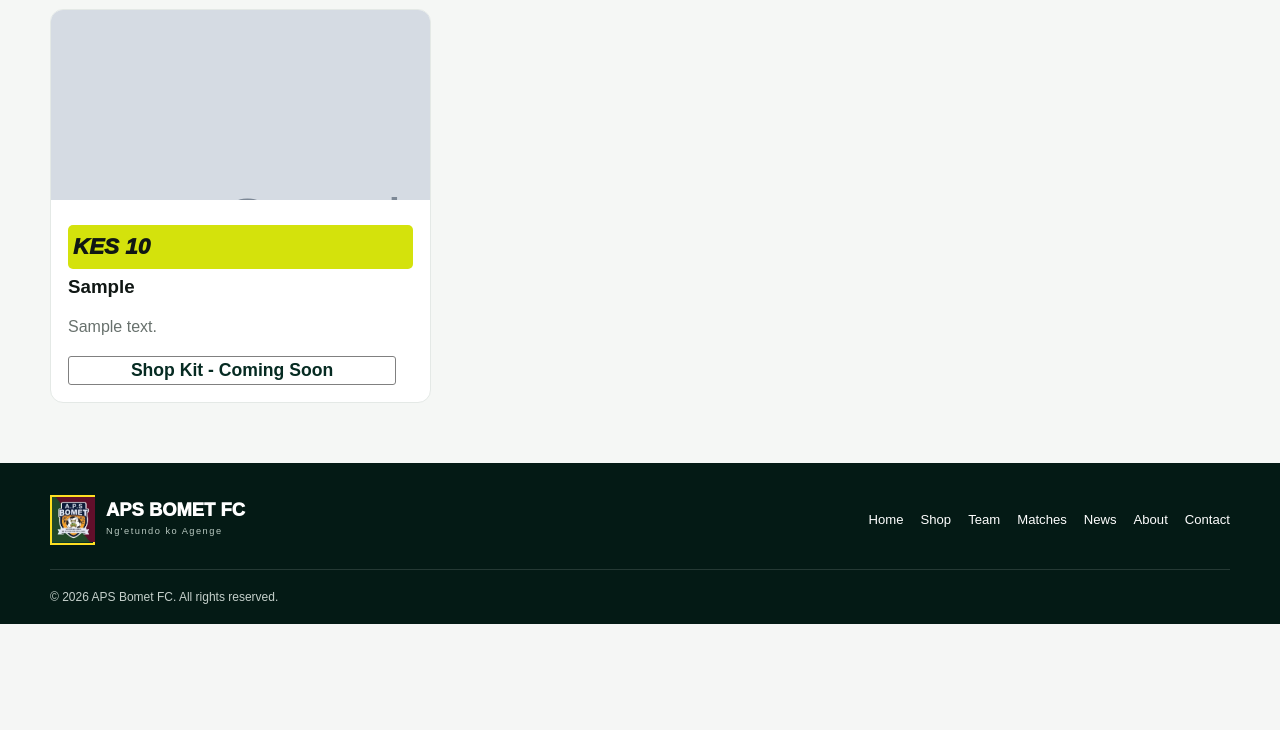
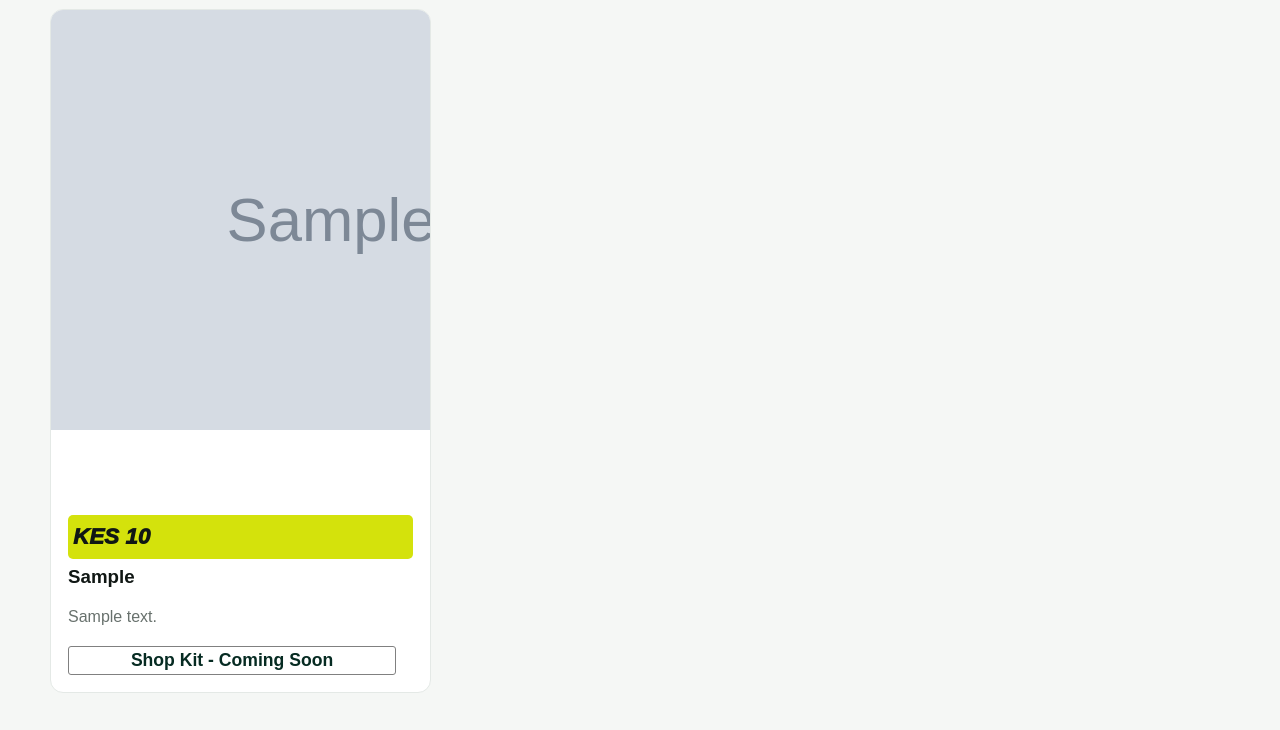
Before and after one commit to chirchirKR/apsbometfc, a Django app: page /shop/ in a window 1280 px wide. Shown: the part 337-1067 px from the top of the page. Before the commit the page ends 961 px from the top, so only its background shows below. Run offline with Django 5.2, Linux system fonts and the light colour scheme; tables that the repository leaves empty hold one stand-in row (values such as "Sample post"); grey boxes marked "Sample" are stand-in pictures.

Commit message:
Style Version Update v1.0.2

```diff
--- a/home/templates/home/shop.html
+++ b/home/templates/home/shop.html
@@ -88,7 +88,7 @@
             </div>
           </article-->
           <article class="card">
-                            <img class="card-img news-side-img" src="{{ product.img_src.url }}" alt="" onclick="window.location.href='{{ product.img_src.url }}';">
+                            <img style="max-height: 80vh; min-height: 60vh;object-fit: contain; object-position: top center;" class="card-img news-side-img" src="{{ product.img_src.url }}" alt="" onclick="window.location.href='{{ product.img_src.url }}';">
                             <div class="card-body">
                                 <div class="price-tag">KES {{ product.data_price }} </div>
                                 <h3>{{ product.data_product }}</h3>
--- a/static/css/styleall.css
+++ b/static/css/styleall.css
@@ -51,8 +51,6 @@ footer{background:#041a15;color:white;padding:32px 0 18px}.footer-top{display:fl
 
 .news-side-img {
     object-position: top center;
-    min-width: 60vh;
-    max-width: 80vh;
     object-fit: contain;
     background: transparent;
 }
```
